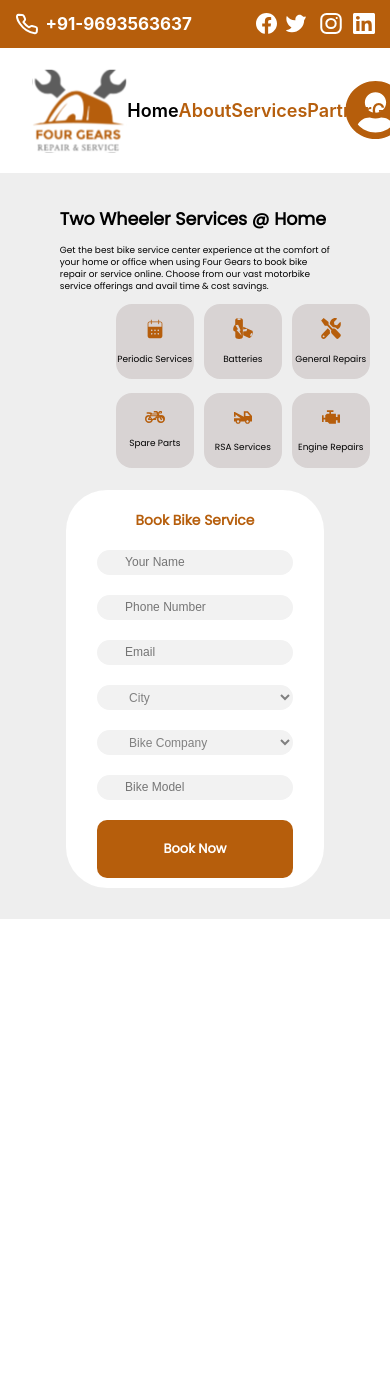
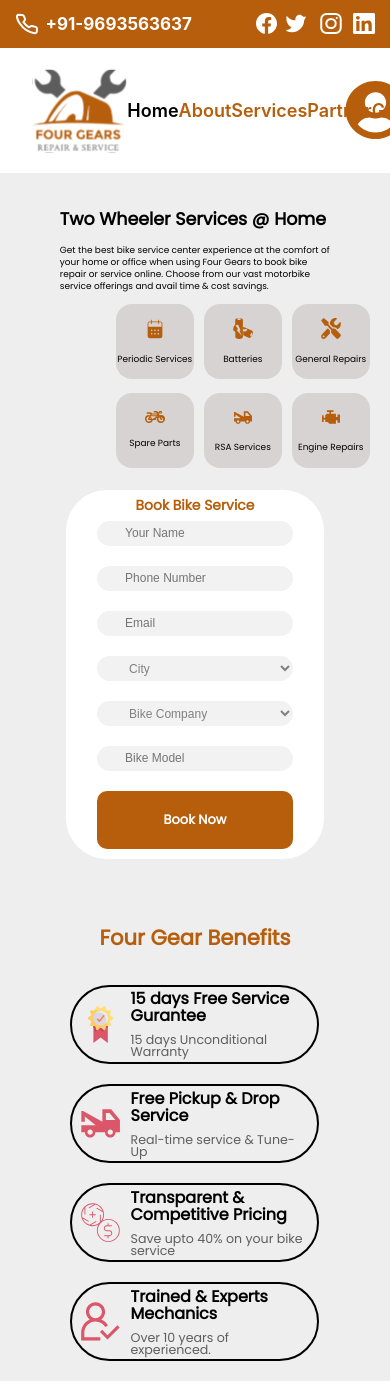
Before and after one commit to anshulkumarx7/FourGear-MotorBikeService-FrontEnd, a React (Vite) app: page / in a window 390 px wide. Shown: the top 1381 px of the page. Before the commit the page ends 919 px from the top, so only its background shows below. Built offline with nearby package versions, Linux system fonts and the light colour scheme.

Commit message:
fix mobile version benefit.jsx

```diff
--- a/src/App.jsx
+++ b/src/App.jsx
@@ -20,9 +20,9 @@ function App() {
         <BookService />
         {/* <Features />
         <Pickup30/>
-        <FourGearWorks/>
+        <FourGearWorks/> */}
         <Benefit />
-        <Brands/>
+        {/* <Brands/>
         <Footer /> */}
 
       </BrowserRouter>
--- a/src/Styles/Benefits.css
+++ b/src/Styles/Benefits.css
@@ -2,13 +2,14 @@
 .fourGearBenefit {
   width: 100vw;
   max-width: 100%;
-  height: 101vh;
+  /* height: 101vh; */
+  height: auto;
+  padding:1rem 0;
   background-color: #eeeeee;
   display: flex;
   align-items: center;
   justify-content: center;
   font-family: "Poppins", sans-serif;
-
   /* border: 2px solid red; */
 }
 .fourGearBenefitContainer {
@@ -64,3 +65,38 @@
   padding-top:1rem ;
   color: #5E5E5E;
 }
+@media screen and (max-width: 660px){
+  .fourGearBenefitContainer{
+    height:auto;
+  }
+  .fourGearBenefitContainer h1{
+    font-size: 2.1rem;
+  }
+  .fourGearBenefitInnerContainer{
+    flex-wrap: nowrap;
+    flex-direction: column;
+    height:auto;
+  }
+  .fourGearBenefitBox{
+    width:24.9rem;
+    height:7.911rem;
+    margin: 1rem;
+  }
+  .fourGearBenefitInnerBox{
+    width:22.7rem;
+    height:5.3rem;
+  }
+  .fourGearBenefitInnerBox h2{
+    font-size: 1.6rem;
+    line-height: 1.7rem;
+  }
+  .fourGearBenefitInnerBox h5{
+    font-size: 1.26rem;
+    line-height: 1.2rem;
+  }
+  .fourGearBenefitBox img{
+    max-width: 4.9rem;
+    width:4.9rem;
+    height:4.9rem;
+  }
+}
--- a/src/Styles/BookService.css
+++ b/src/Styles/BookService.css
@@ -35,16 +35,17 @@
 .fourGearBookServiceDetails h2 {
   font-family: "Poppins", sans-serif;
   font-weight: 700;
-  font-size: 3.4rem;
-  line-height: 4.5rem;
+  font-size: 2.361vw;
+  /* font-size: 3.4rem; */
+  line-height: 3.125vw;
   color: #000000;
   padding-top: 0.5rem;
 }
 .fourGearBookServiceDetails p {
   font-family: "Poppins", sans-serif;
   font-weight: 300;
-  font-size: 1.9rem;
-  line-height: 2.5rem;
+  font-size: 1.31vw;
+  line-height: 1.736vw;
   padding-top: 1.4rem;
   color: #000000;
 }
@@ -71,8 +72,11 @@
   font-family: "Poppins", sans-serif;
   text-align: center;
   font-weight: 400;
-  font-size: 15px;
-  line-height: 18px;
+  font-size: 1.042vw;
+  line-height: 1.25vw;
+}
+.fourGearServiceBox img{
+  max-width:4.03vw;
 }
 .fourGearBookServiceForm {
   width: 34.6527vw;
@@ -87,8 +91,8 @@
 .fourGearBookServiceForm h2 {
   font-family: "Poppins", sans-serif;
   font-weight: 900;
-  font-size: 2.7rem;
-  line-height: 4rem;
+  font-size: 1.87vw;
+  line-height: 2.77vw;
   text-align: center;
   padding: 1rem 0;
   color: var(--primary-color);
@@ -126,7 +130,7 @@ select {
   height: 6.95vh;
   background-color: var(--primary-color);
   color: #ffffff;
-  font-size: 2rem;
+  font-size: 1.38vw;
   font-weight: 700;
   line-height: 3rem;
   border: none;
```
